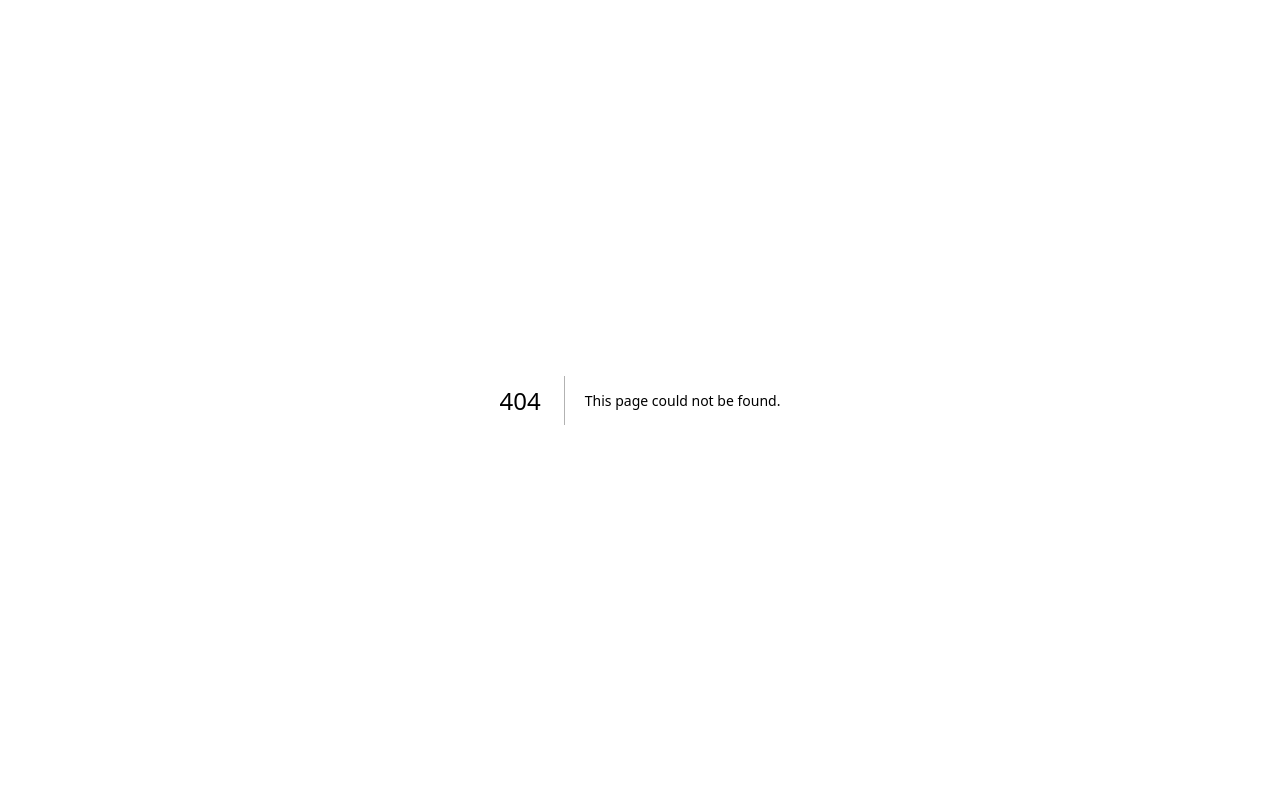
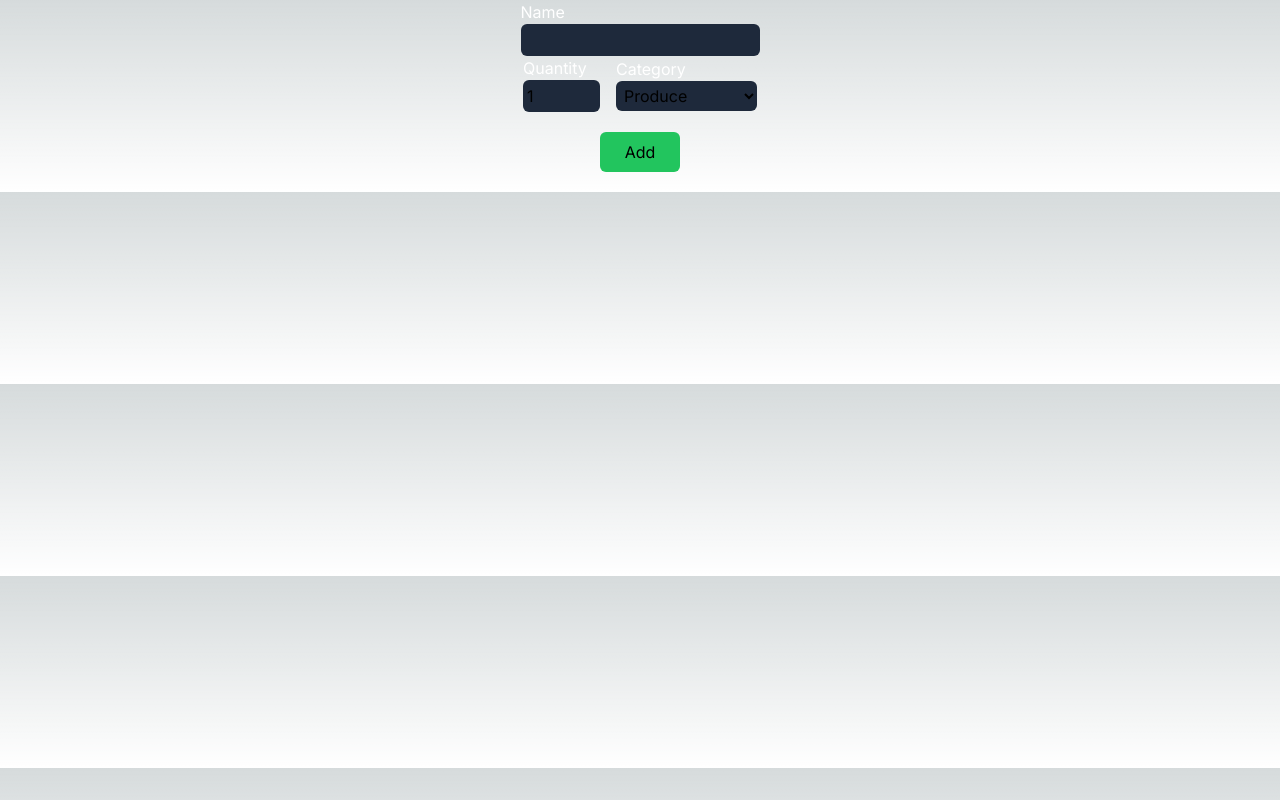
Before and after one commit to TimLinCa/cprg306-assignments, a Next.js app: page /week-4 in a window 1280 px wide. Before the commit this address had no page. Built offline with nearby package versions, Linux system fonts and the light colour scheme.

Commit message:
Finished week-4

```diff
--- a/app/page.js
+++ b/app/page.js
@@ -5,8 +5,9 @@ export default function Page() {
     <main>
       <h1>CPRG 306: Web Development 2 - Assignments</h1>
       <ol>
-            <li> <Link href="/week-2">Week 2 Assignment</Link></li>
-            <li><Link href="/week-3">Week 3 Assignment</Link></li>
+        <li><Link className=" hover:text-green-500" href="/week-2">Week 2</Link></li>
+        <li><Link className=" hover:text-green-500" href="/week-3">Week 3</Link></li>
+        <li><Link className=" hover:text-green-500" href="/week-4">Week 4</Link></li>
       </ol>
     </main>
   );
--- a/app/week-2/StudentInfo.js
+++ b/app/week-2/StudentInfo.js
@@ -4,7 +4,7 @@ export default function StudentInfo() {
     return (
         <div>
             <h1>HuiEn Lin</h1>
-            <Link href="https://github.com/TimLinCa">TimLinCa</Link>
+            <Link className=" hover:text-green-500" href="https://github.com/TimLinCa">TimLinCa</Link>
         </div>
     );
 };
--- a/app/week-3/item.js
+++ b/app/week-3/item.js
@@ -1,9 +1,9 @@
- export default function Item(props) {
+export default function Item(props) {
     return (
         <div className=" bg-slate-800 w-80 m-5 ml-3 rounded-md">
             <div className="m-2">
-            <h1 class=" text-xl font-semibold">{props.name}</h1>
-            <p className=" text-xs">Buy {props.quantity} in {props.category}</p>
+                <h1 className=" text-xl font-semibold">{props.name}</h1>
+                <p className=" text-xs">Buy {props.quantity} in {props.category}</p>
             </div>
         </div>
     );
--- /dev/null
+++ b/app/week-4/newItem.js
@@ -0,0 +1,51 @@
+"use client"
+import { useState } from "react";
+
+export default function NewItem() {
+    // eslint-disable-next-line react-hooks/rules-of-hooks
+    const [name, setName] = useState("");
+    // eslint-disable-next-line react-hooks/rules-of-hooks
+    const [quantity, setQuantity] = useState(1);
+    // eslint-disable-next-line react-hooks/rules-of-hooks
+    const [category, setCategory] = useState("Produce");
+
+    function submitNewItem(e) {
+        window.alert("Added item:" + name + "\nQuantity: " + quantity + "\nCategory: " + category)
+    }
+
+    return (
+        <form onSubmit={submitNewItem} className="flex flex-col items-center justify-center">
+            <div className="flex flex-row items-center justify-center">
+                <div className="flex flex-col items-left justify-center row-container" style={{ width: '239px' }}>
+                    <label className="text-white">Name</label>
+                    <input className="bg-slate-800 rounded-md p-1" type="text" value={name} onChange={(e) => setName(e.target.value)} required></input>
+                </div>
+            </div>
+            <div className="flex flex-row items-center justify-center">
+                <div className="flex flex-col items-left justify-center row-container">
+                    <label className="text-white">Quantity</label>
+                    <input className="bg-slate-800 rounded-md p-1" type="number" value={quantity} onChange={(e) => setQuantity(e.target.value)} min="1" max="99" required></input>
+                </div>
+                <div className="flex flex-col items-left justify-center row-container ml-4"> {/* Added margin-left */}
+                    <label className="text-white">Category</label>
+                    <select className="bg-slate-800 rounded-md p-1" value={category} onChange={(e) => setCategory(e.target.value)}>
+                        <option value="Produce">Produce</option>
+                        <option value="Dairy">Dairy</option>
+                        <option value="Bakery">Bakery</option>
+                        <option value="Meat">Meat</option>
+                        <option value="Frozen Foods">Frozen Foods</option>
+                        <option value="Canned Goods">Canned Goods</option>
+                        <option value="Dry Goods">Dry Goods</option>
+                        <option value="Beverages">Beverages</option>
+                        <option value="Snacks">Snacks</option>
+                        <option value="Household">Household</option>
+                        <option value="Other">Other</option>
+                    </select>
+                </div>
+            </div>
+            <div className="flex flex-row items-center justify-center">
+                <button className="bg-green-500 rounded-md w-20 h-10 m-5">Add</button>
+            </div>
+        </form>
+    );
+}
--- /dev/null
+++ b/app/week-4/page.js
@@ -0,0 +1,9 @@
+import NewItem from './newItem.js';
+
+export default function Page() {
+    return (
+        <main>
+            <NewItem></NewItem>
+        </main>
+    );
+}
```
Lines whose indentation alone changed are shown as unchanged.
